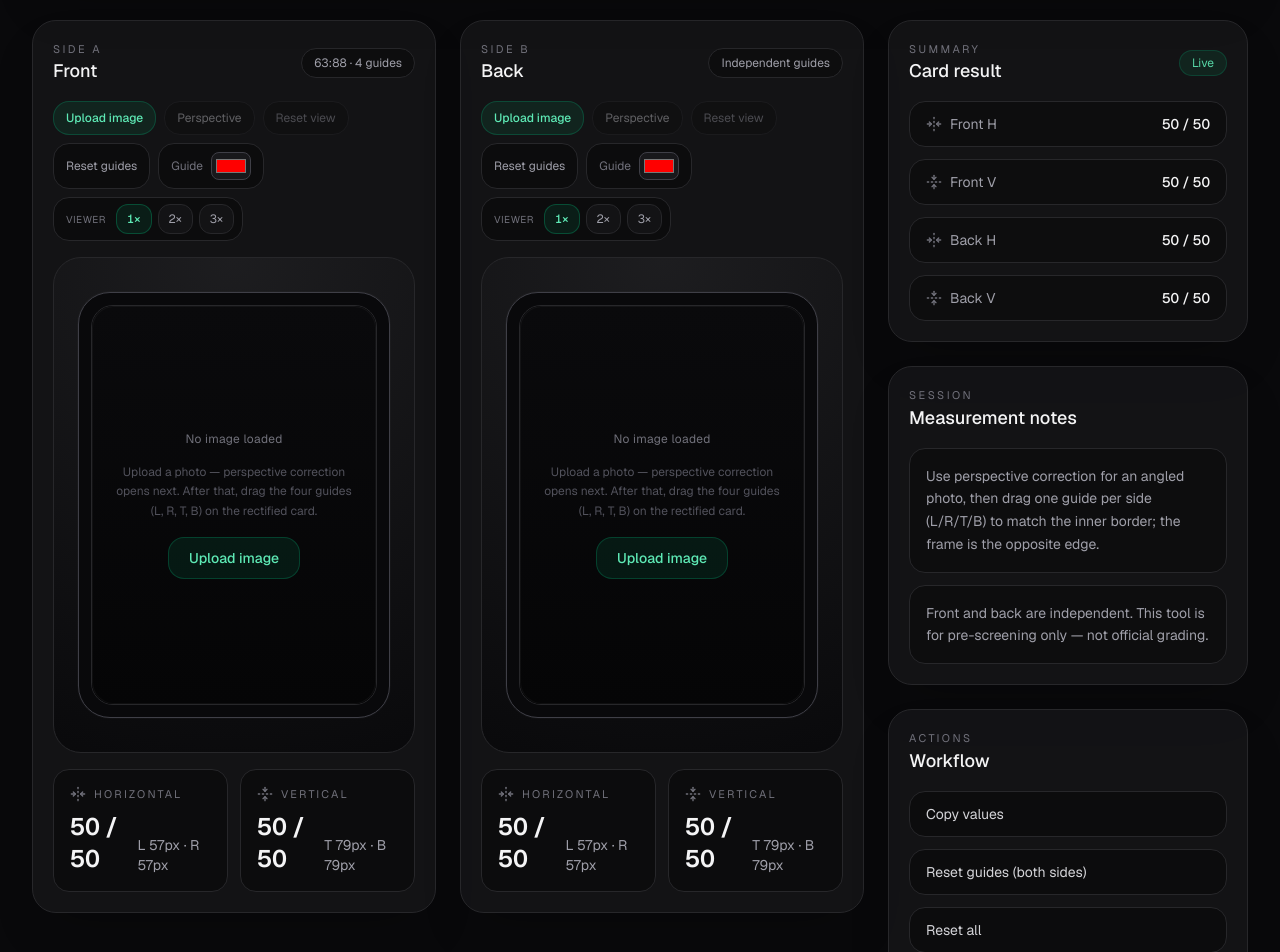
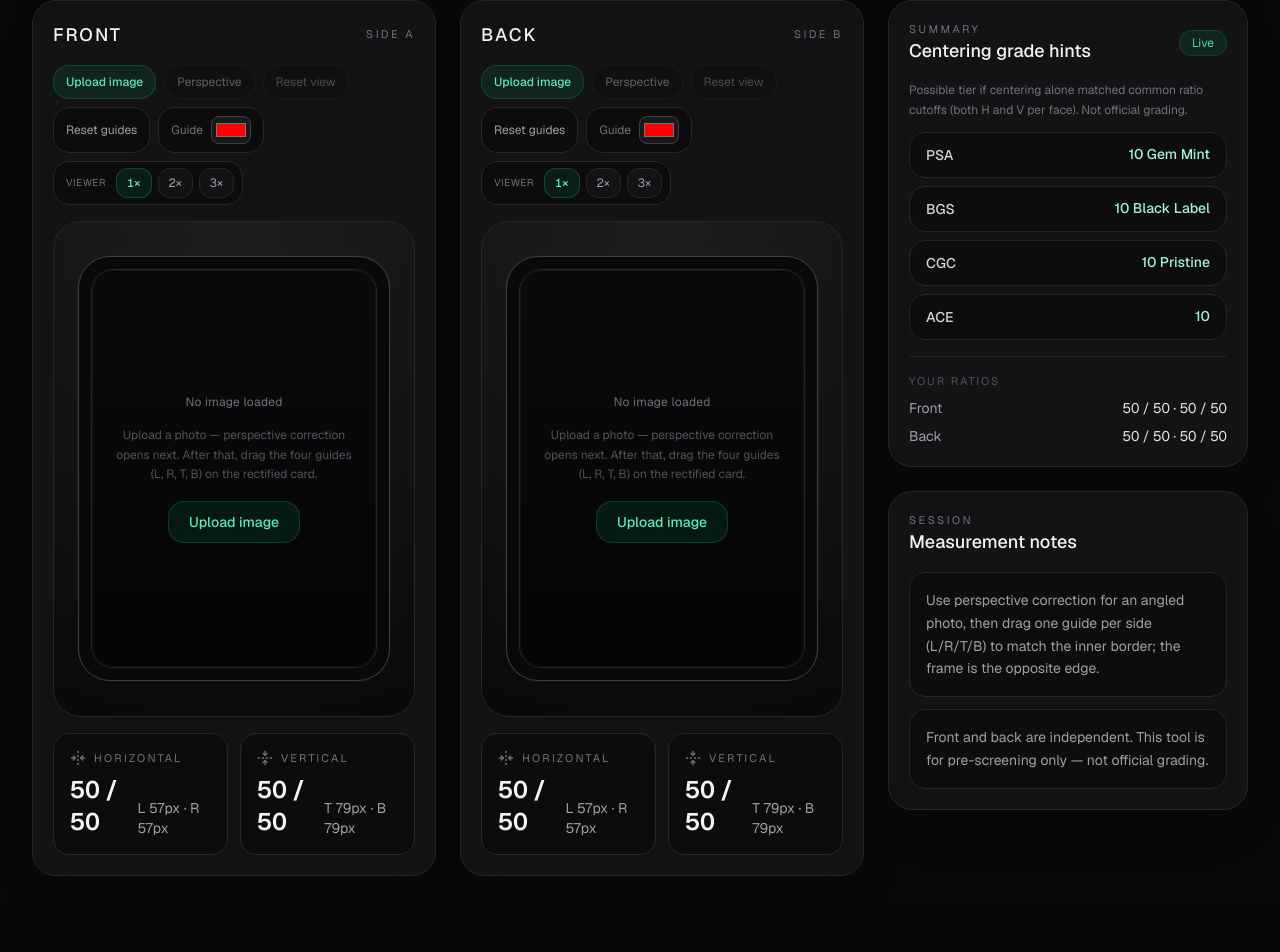
Before and after one commit to lachimek/poke-center, a Next.js app: page / in a window 1280 px wide. Shown: the part 155-1107 px from the top of the page. After the commit the page ends 1063 px from the top, so only its background shows below. Built offline with nearby package versions, Linux system fonts and the light colour scheme.

Commit message:
sidebar improvements and grading predictions

```diff
--- a/src/app/layout.tsx
+++ b/src/app/layout.tsx
@@ -28,7 +28,10 @@ export default function RootLayout({
       lang="en"
       className={`${geistSans.variable} ${geistMono.variable} h-full antialiased`}
     >
-      <body className="flex min-h-full flex-col bg-zinc-950 text-zinc-100">
+      <body
+        className="flex min-h-full flex-col bg-zinc-950 text-zinc-100"
+        suppressHydrationWarning
+      >
         {children}
       </body>
     </html>
--- a/src/components/centering/CardWorkspace.tsx
+++ b/src/components/centering/CardWorkspace.tsx
@@ -67,7 +67,6 @@ function SideMetrics({ result }: { result: SideResult }) {
 type CardWorkspaceProps = {
   title: string;
   sideLabel: string;
-  helper: string;
   side: CardSide;
   viewerMagnify: ViewerMagnify | null;
   onViewerMagnify: (factor: ViewerMagnifyFactor | null) => void;
@@ -79,7 +78,6 @@ type CardWorkspaceProps = {
 export function CardWorkspace({
   title,
   sideLabel,
-  helper,
   side,
   viewerMagnify,
   onViewerMagnify,
@@ -270,13 +268,12 @@ export function CardWorkspace({
 
       <div className="mb-4 flex flex-wrap items-center justify-between gap-3">
         <div>
-          <div className="text-[11px] uppercase tracking-[0.22em] text-zinc-500">
-            {sideLabel}
-          </div>
-          <h2 className="text-lg font-medium text-zinc-100">{title}</h2>
+          <h2 className="text-lg font-medium text-zinc-100 tracking-[2px]">
+            {title}
+          </h2>
         </div>
-        <div className="rounded-2xl border border-zinc-800 bg-zinc-950/60 px-3 py-1.5 text-xs text-zinc-400">
-          {helper}
+        <div className="text-[11px] uppercase tracking-[0.22em] text-zinc-500">
+          {sideLabel}
         </div>
       </div>
 
--- a/src/components/centering/CenteringApp.tsx
+++ b/src/components/centering/CenteringApp.tsx
@@ -58,11 +58,6 @@ export function CenteringApp() {
     [back.guides],
   );
 
-  const onResetGuidesAll = () => {
-    setFront((s) => ({ ...s, guides: { ...DEFAULT_GUIDES } }));
-    setBack((s) => ({ ...s, guides: { ...DEFAULT_GUIDES } }));
-  };
-
   const onResetAll = () => {
     setViewerMagnify(null);
     setFront((s) => {
@@ -111,9 +106,6 @@ export function CenteringApp() {
             <h1 className="text-2xl font-semibold tracking-tight text-zinc-100">
               PokéCentering
             </h1>
-            <p className="mt-1 text-xs text-zinc-500">
-              Local only · logical space 630×880 · 63:88
-            </p>
           </div>
         </div>
         <div className="flex flex-wrap items-center gap-3">
@@ -145,9 +137,8 @@ export function CenteringApp() {
         }
       >
         <CardWorkspace
-          title="Front"
+          title="FRONT"
           sideLabel="Side A"
-          helper="63:88 · 4 guides"
           side="front"
           viewerMagnify={viewerMagnify}
           onViewerMagnify={(factor) => setMagnifyForSide("front", factor)}
@@ -156,9 +147,8 @@ export function CenteringApp() {
           setState={setFront}
         />
         <CardWorkspace
-          title="Back"
+          title="BACK"
           sideLabel="Side B"
-          helper="Independent guides"
           side="back"
           viewerMagnify={viewerMagnify}
           onViewerMagnify={(factor) => setMagnifyForSide("back", factor)}
@@ -166,14 +156,7 @@ export function CenteringApp() {
           state={back}
           setState={setBack}
         />
-        <SummaryPanel
-          front={frontResult}
-          back={backResult}
-          frontGuides={front.guides}
-          backGuides={back.guides}
-          onResetGuidesAll={onResetGuidesAll}
-          onResetAll={onResetAll}
-        />
+        <SummaryPanel front={frontResult} back={backResult} />
       </div>
     </>
   );
--- a/src/components/centering/SummaryPanel.tsx
+++ b/src/components/centering/SummaryPanel.tsx
@@ -1,70 +1,19 @@
 "use client";
 
-import { FoldHorizontal, FoldVertical } from "lucide-react";
-import { useCallback } from "react";
-import type { GuideLines, SideResult } from "@/lib/centering/types";
+import { useMemo } from "react";
+import { summarizeCenteringByCompany } from "@/lib/centering/gradeEstimate";
+import type { SideResult } from "@/lib/centering/types";
 
 type SummaryPanelProps = {
   front: SideResult;
   back: SideResult;
-  frontGuides: GuideLines;
-  backGuides: GuideLines;
-  onResetGuidesAll: () => void;
-  onResetAll: () => void;
 };
 
-function fmtGuides(g: GuideLines): string {
-  return `L ${g.left} · R ${g.right} · T ${g.top} · B ${g.bottom}`;
-}
-
-export function SummaryPanel({
-  front,
-  back,
-  frontGuides,
-  backGuides,
-  onResetGuidesAll,
-  onResetAll,
-}: SummaryPanelProps) {
-  const copyValues = useCallback(async () => {
-    const lines = [
-      "PokéCentering — summary",
-      `Front H: ${front.horizontalDisplay}  V: ${front.verticalDisplay}`,
-      `Back H: ${back.horizontalDisplay}  V: ${back.verticalDisplay}`,
-      `Front margins (logical px): L ${front.leftMargin.toFixed(1)} · R ${front.rightMargin.toFixed(1)} · T ${front.topMargin.toFixed(1)} · B ${front.bottomMargin.toFixed(1)}`,
-      `Back margins (logical px): L ${back.leftMargin.toFixed(1)} · R ${back.rightMargin.toFixed(1)} · T ${back.topMargin.toFixed(1)} · B ${back.bottomMargin.toFixed(1)}`,
-      `Front guides: ${fmtGuides(frontGuides)}`,
-      `Back guides: ${fmtGuides(backGuides)}`,
-    ];
-    const text = lines.join("\n");
-    try {
-      await navigator.clipboard.writeText(text);
-    } catch {
-      /* ignore */
-    }
-  }, [front, back, frontGuides, backGuides]);
-
-  const rows: { label: string; value: string; horizontal: boolean }[] = [
-    {
-      label: "Front H",
-      value: front.horizontalDisplay,
-      horizontal: true,
-    },
-    {
-      label: "Front V",
-      value: front.verticalDisplay,
-      horizontal: false,
-    },
-    {
-      label: "Back H",
-      value: back.horizontalDisplay,
-      horizontal: true,
-    },
-    {
-      label: "Back V",
-      value: back.verticalDisplay,
-      horizontal: false,
-    },
-  ];
+export function SummaryPanel({ front, back }: SummaryPanelProps) {
+  const gradeSummary = useMemo(
+    () => summarizeCenteringByCompany(front, back),
+    [front, back],
+  );
 
   return (
     <aside className="flex min-w-0 flex-col gap-6">
@@ -74,37 +23,55 @@ export function SummaryPanel({
             <div className="text-[11px] uppercase tracking-[0.22em] text-zinc-500">
               Summary
             </div>
-            <h3 className="text-lg font-medium text-zinc-100">Card result</h3>
+            <h3 className="text-lg font-medium text-zinc-100">
+              Centering grade hints
+            </h3>
           </div>
           <div className="rounded-2xl border border-emerald-500/20 bg-emerald-500/10 px-3 py-1 text-xs text-emerald-300/90">
             Live
           </div>
         </div>
-        <div className="space-y-3">
-          {rows.map(({ label, value, horizontal }) => (
+        <p className="mb-3 text-xs leading-relaxed text-zinc-500">
+          Possible tier if centering alone matched common ratio cutoffs (both H
+          and V per face). Not official grading.
+        </p>
+        <div className="space-y-2">
+          {gradeSummary.map(({ company, bestTier, qualifies }) => (
             <div
-              key={label}
-              className="flex items-center justify-between gap-3 rounded-2xl border border-zinc-800 bg-zinc-950/60 px-4 py-3"
+              key={company}
+              className="flex items-start justify-between gap-3 rounded-2xl border border-zinc-800 bg-zinc-950/60 px-4 py-3"
             >
-              <span className="flex items-center gap-2 text-sm text-zinc-400">
-                {horizontal ? (
-                  <FoldHorizontal
-                    className="h-4 w-4 shrink-0 text-zinc-500"
-                    aria-hidden
-                  />
-                ) : (
-                  <FoldVertical
-                    className="h-4 w-4 shrink-0 text-zinc-500"
-                    aria-hidden
-                  />
-                )}
-                {label}
+              <span className="shrink-0 text-sm font-medium text-zinc-300">
+                {company}
               </span>
-              <span className="text-sm font-medium tabular-nums text-zinc-100">
-                {value}
+              <span
+                className={`text-right text-sm font-medium leading-snug ${
+                  qualifies ? "text-emerald-200" : "text-zinc-500"
+                }`}
+              >
+                {qualifies && bestTier ? bestTier : "Below listed tiers"}
               </span>
             </div>
           ))}
+        </div>
+        <div className="mt-4 border-t border-zinc-800/80 pt-4">
+          <div className="mb-2 text-[11px] uppercase tracking-[0.18em] text-zinc-600">
+            Your ratios
+          </div>
+          <dl className="grid gap-2 text-sm">
+            <div className="flex justify-between gap-2 text-zinc-400">
+              <dt>Front</dt>
+              <dd className="tabular-nums text-zinc-200">
+                {front.horizontalDisplay} · {front.verticalDisplay}
+              </dd>
+            </div>
+            <div className="flex justify-between gap-2 text-zinc-400">
+              <dt>Back</dt>
+              <dd className="tabular-nums text-zinc-200">
+                {back.horizontalDisplay} · {back.verticalDisplay}
+              </dd>
+            </div>
+          </dl>
         </div>
       </section>
 
@@ -129,46 +96,6 @@ export function SummaryPanel({
           </div>
         </div>
       </section>
-
-      <section className="rounded-3xl border border-zinc-800 bg-zinc-900/70 p-5 shadow-2xl shadow-black/20">
-        <div className="mb-4">
-          <div className="text-[11px] uppercase tracking-[0.22em] text-zinc-500">
-            Actions
-          </div>
-          <h3 className="text-lg font-medium text-zinc-100">Workflow</h3>
-        </div>
-        <div className="grid gap-3">
-          <button
-            type="button"
-            onClick={() => void copyValues()}
-            className="rounded-2xl border border-zinc-800 bg-zinc-950/70 px-4 py-3 text-left text-sm text-zinc-300 transition hover:bg-zinc-900/80"
-          >
-            Copy values
-          </button>
-          <button
-            type="button"
-            onClick={onResetGuidesAll}
-            className="rounded-2xl border border-zinc-800 bg-zinc-950/70 px-4 py-3 text-left text-sm text-zinc-300 transition hover:bg-zinc-900/80"
-          >
-            Reset guides (both sides)
-          </button>
-          <button
-            type="button"
-            onClick={onResetAll}
-            className="rounded-2xl border border-zinc-800 bg-zinc-950/70 px-4 py-3 text-left text-sm text-zinc-300 transition hover:bg-zinc-900/80"
-          >
-            Reset all
-          </button>
-          <button
-            type="button"
-            disabled
-            className="cursor-not-allowed rounded-2xl border border-emerald-500/15 bg-emerald-500/5 px-4 py-3 text-left text-sm font-medium text-emerald-300/50 opacity-70"
-            title="Coming later"
-          >
-            Export overlay image
-          </button>
-        </div>
-      </section>
     </aside>
   );
 }
--- /dev/null
+++ b/src/lib/centering/gradeEstimate.ts
@@ -0,0 +1,75 @@
+import { sideMeetsMinLoBothAxes } from "./math";
+import type { SideResult } from "./types";
+
+export type CompanyCenteringSummary = {
+  company: string;
+  /** Highest listed tier whose centering thresholds pass; null if none. */
+  bestTier: string | null;
+  /** True if at least one listed tier for this company passes. */
+  qualifies: boolean;
+};
+
+function bothFaces(
+  front: SideResult,
+  back: SideResult,
+  fMin: number,
+  bMin: number,
+): boolean {
+  return (
+    sideMeetsMinLoBothAxes(front, fMin) && sideMeetsMinLoBothAxes(back, bMin)
+  );
+}
+
+/**
+ * Best-effort **centering-only** tier per grading company (public ratio rules).
+ * Both horizontal and vertical axes must meet each face’s min “lo” % (same rounding as UI).
+ */
+export function summarizeCenteringByCompany(
+  front: SideResult,
+  back: SideResult,
+): CompanyCenteringSummary[] {
+  const psa10 = bothFaces(front, back, 45, 25);
+
+  const bgsBlack = bothFaces(front, back, 50, 50);
+  const bgsPristine = bothFaces(front, back, 45, 45);
+  const bgs95 = bothFaces(front, back, 45, 40);
+
+  const cgcPristine = bothFaces(front, back, 45, 45);
+  const cgcGemNew = bothFaces(front, back, 40, 40);
+  const cgc95 = bothFaces(front, back, 45, 40);
+
+  const ace10 = bothFaces(front, back, 40, 40);
+
+  let bgsTier: string | null = null;
+  if (bgsBlack) bgsTier = "10 Black Label";
+  else if (bgsPristine) bgsTier = "10 Pristine (Gold)";
+  else if (bgs95) bgsTier = "9.5 Gem Mint";
+
+  let cgcTier: string | null = null;
+  if (cgcPristine) cgcTier = "10 Pristine";
+  else if (cgcGemNew) cgcTier = "10 Gem Mint (new)";
+  else if (cgc95) cgcTier = "9.5 Gem Mint";
+
+  return [
+    {
+      company: "PSA",
+      bestTier: psa10 ? "10 Gem Mint" : null,
+      qualifies: psa10,
+    },
+    {
+      company: "BGS",
+      bestTier: bgsTier,
+      qualifies: bgsTier !== null,
+    },
+    {
+      company: "CGC",
+      bestTier: cgcTier,
+      qualifies: cgcTier !== null,
+    },
+    {
+      company: "ACE",
+      bestTier: ace10 ? "10" : null,
+      qualifies: ace10,
+    },
+  ];
+}
```
Also changed, not shown: src/lib/centering/math.ts (+33 -0 lines).
